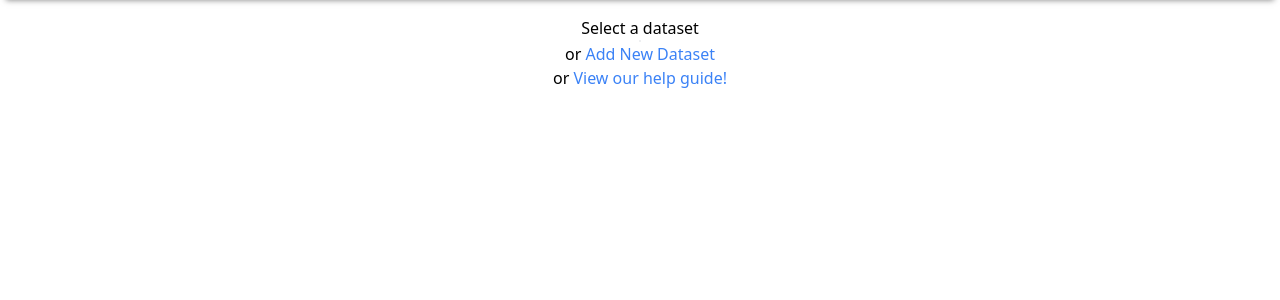
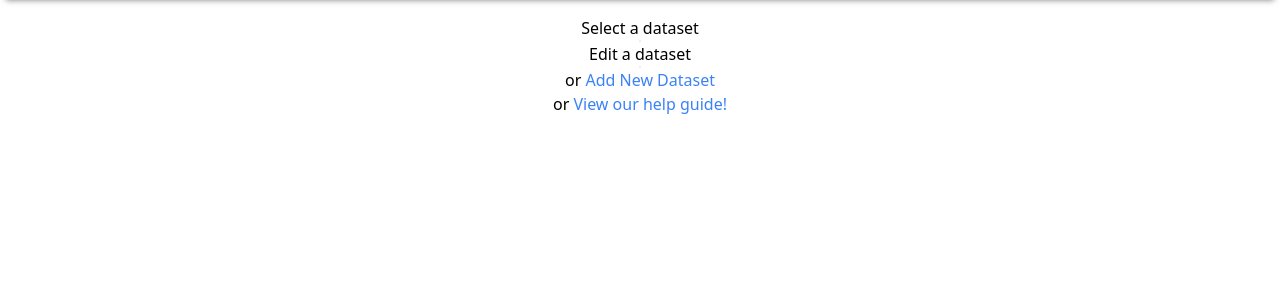
Before and after one commit to sdmay21-31/ProximityVsDiversity, a Django app: page / in a window 1280 px wide. Shown: the part 44-344 px from the top of the page. Run offline with Django 3.2, Linux system fonts and the light colour scheme; data that the repository does not hold is empty; parts of the project's set-up code (start-up, migrations or seed data) failed here and were passed over; some libraries are stand-ins or nearby versions.

Commit message:
wip: description and status update

```diff
--- a/app/forms.py
+++ b/app/forms.py
@@ -15,7 +15,7 @@ class SetupDatasetForm(forms.ModelForm):
 
     class Meta:
         model = Dataset
-        fields = ['name']
+        fields = ['name', 'description']
 
     def save(self, commit=True):
         instance = super().save(commit=False)
--- a/app/templates/index.html
+++ b/app/templates/index.html
@@ -9,7 +9,15 @@
 	<h2>Select a dataset</h2>
 	<div class="rounded border border-gray-200 divide-y divide-gray-200">
 		{% for dataset in datasets %}
-			<a href="{% url 'dataset' dataset.slug %}" class="block p-2 hover:text-blue-500">{{ dataset.name }}</a>
+			{% if dataset.is_processable %}
+				<a href="{% url 'dataset' dataset.slug %}" class="block p-2 hover:text-blue-500">{{ dataset.name }}</a>
+			{% endif %}
+		{% endfor %}
+	</div>
+	<h2>Edit a dataset</h2>
+	<div class="rounded border border-gray-200 divide-y divide-gray-200">
+		{% for dataset in datasets %}
+			<a href="{% url 'edit' dataset.slug %}" class="block p-2 hover:text-blue-500">{{ dataset.name }}</a>
 		{% endfor %}
 	</div>
 	<div>
--- a/app/templates/process.html
+++ b/app/templates/process.html
@@ -18,9 +18,9 @@
 {% endblock body-extra %}
 
 {% block content %}
-
 <div class="columns">
     <h1>{{ dataset.name }}</h1>
+    <p>{{ dataset.description }}</p>
     <div class="data-input-outer-container">
         <div class="data-input-container">
             <div class="data-cards" id="data-cards">
--- a/app/urls.py
+++ b/app/urls.py
@@ -7,7 +7,7 @@ urlpatterns = [
 
     path('datasets/<slug:slug>/', views.dataset, name="dataset"),
     path('datasets/<slug:slug>/process/', views.process, name="process"),
-    path('add/<slug:slug>/seeding/', views.dataset_seeding, name="dataset_seeding"),
+    path('add/<slug:slug>/edit/', views.UpdateDatasetView.as_view(), name="edit"),
 
     path('guide/',views.guide, name="guide"),
 
--- a/app/views.py
+++ b/app/views.py
@@ -7,7 +7,7 @@ from django.apps import apps
 from django.shortcuts import render, redirect
 from django.http import JsonResponse
 from django.contrib.auth.decorators import login_required
-from django.views.generic import FormView
+from django.views.generic import FormView, UpdateView
 from django.contrib.auth.mixins import LoginRequiredMixin
 from django.utils.text import slugify
 from django.db.models import Q
@@ -29,8 +29,7 @@ def guide(request):
 
 def index(request, *args, **kwargs):
     return render(request, 'index.html', {
-        'datasets': Dataset.objects.filter(
-            Q(status=Dataset.Statuses.COMPLETED) | Q(status=Dataset.Statuses.LEGACY))
+        'datasets': Dataset.objects.all()
         })
 
 def dataset(request, slug, *args, **kwargs):
@@ -91,11 +90,16 @@ def upload(request):
     return redirect('/add')
 
 @login_required
-def dataset_seeding(request, slug):
+def dataset_status(request, slug):
     dataset = Dataset.objects.get(slug=slug)
     return render(request, 'dataset_status.html', {
         'dataset': dataset
         })
+
+class UpdateDatasetView(LoginRequiredMixin, UpdateView):
+    template_name = "edit_dataset.html"
+    model = Dataset
+    fields = ['name', 'description']
 
 class SetupDatasetView(LoginRequiredMixin, FormView):
     template_name = "setup_dataset.html"
@@ -114,4 +118,4 @@ class SetupDatasetView(LoginRequiredMixin, FormView):
     def form_valid(self, form):
         dataset = form.save()
         seed_dataset.delay(dataset.id)
-        return redirect('dataset_seeding', dataset.slug)
+        return redirect('dataset_status', dataset.slug)
```
Also changed, not shown: app/models.py (+16 -3 lines), app/templates/edit_dataset.html (added, +19 -0 lines), app/migrations/0006_dataset_description.py (added).
